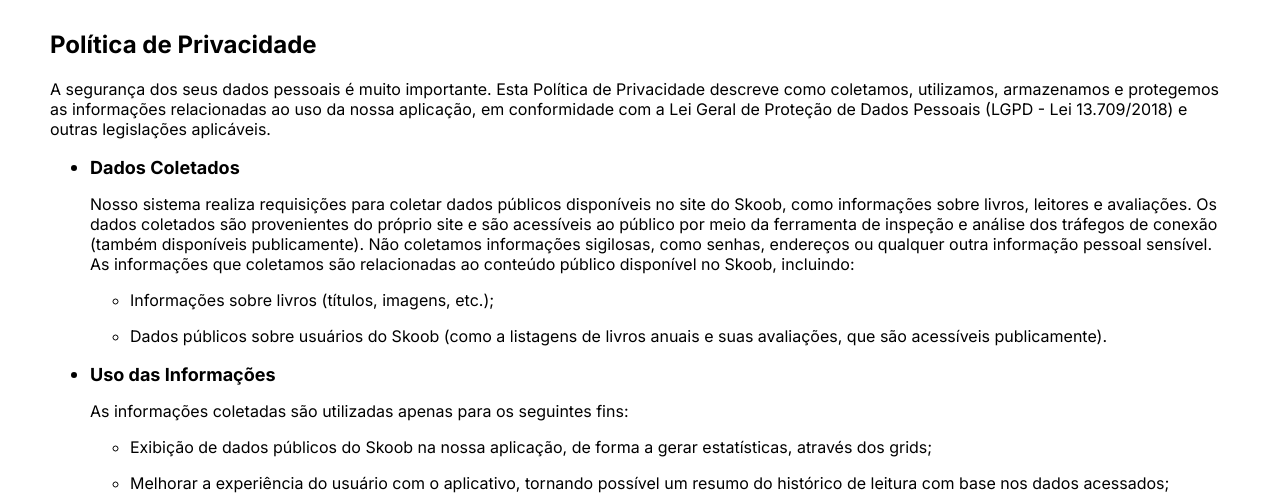
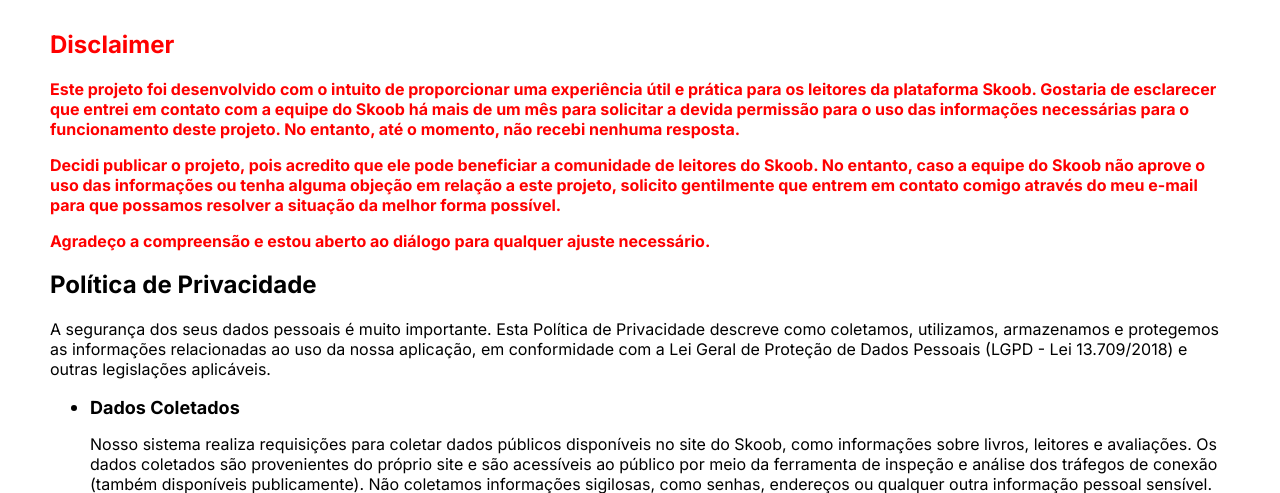
Before and after one commit to brenobcc/chart-for-skoob, a Flask app: page /privacidade in a window 1280 px wide. Shown: the part 114-607 px from the top of the page. Run offline with Flask 3, Linux system fonts and the light colour scheme.

Commit message:
add: disclaimer

```diff
--- a/static/style.css
+++ b/static/style.css
@@ -154,6 +154,11 @@ h1.result {
     margin: 0 auto;
 }
 
+.disclaimer {
+    color: red;
+    font-weight: bold;
+}
+
 .download {
     display: flex;
     flex-direction: column;
--- a/templates/homepage.html
+++ b/templates/homepage.html
@@ -30,8 +30,8 @@
 
         <p>Para obter o seu <strong>código de usuário</strong> do Skoob, siga estas etapas:</p>
             <ul>
-                <li>No aplicativo, acesse o seu <strong>Perfil</strong>, toque na sua <strong>Foto</strong> e selecione a opção <strong>Compartilhar</strong>. O código estará no final do link compartilhado.</li>
-                <li>Se estiver usando um navegador, acesse o seu perfil. O código será exibido diretamente na URL da página.</li>
+                <li>No aplicativo, acesse o seu <strong>Perfil</strong>, toque na sua <strong>Foto</strong> e selecione a opção <strong>Compartilhar</strong>. Você pode inserir a URL ou o código do seu perfil.</li>
+                <li>Se estiver usando um navegador, acesse o seu perfil e copie a URL.</li>
             </ul>
 
         <section class="grid-container">
--- a/templates/privacy.html
+++ b/templates/privacy.html
@@ -26,6 +26,14 @@
     </header>
 
     <section class="main-section">
+        <div class="disclaimer">
+            <h1>Disclaimer</h1>
+            <p>Este projeto foi desenvolvido com o intuito de proporcionar uma experiência útil e prática para os leitores da plataforma Skoob. Gostaria de esclarecer que entrei em contato com a equipe do Skoob há mais de um mês para solicitar a devida permissão para o uso das informações necessárias para o funcionamento deste projeto. No entanto, até o momento, não recebi nenhuma resposta.</p>
+
+            <p>Decidi publicar o projeto, pois acredito que ele pode beneficiar a comunidade de leitores do Skoob. No entanto, caso a equipe do Skoob não aprove o uso das informações ou tenha alguma objeção em relação a este projeto, solicito gentilmente que entrem em contato comigo através do meu e-mail para que possamos resolver a situação da melhor forma possível.  </p>
+
+            <p>Agradeço a compreensão e estou aberto ao diálogo para qualquer ajuste necessário.</p>
+        </div>
 
         <h1>Política de Privacidade</h1>
 
```
Also changed, not shown: static/images/normal-people.jpg (deleted).
